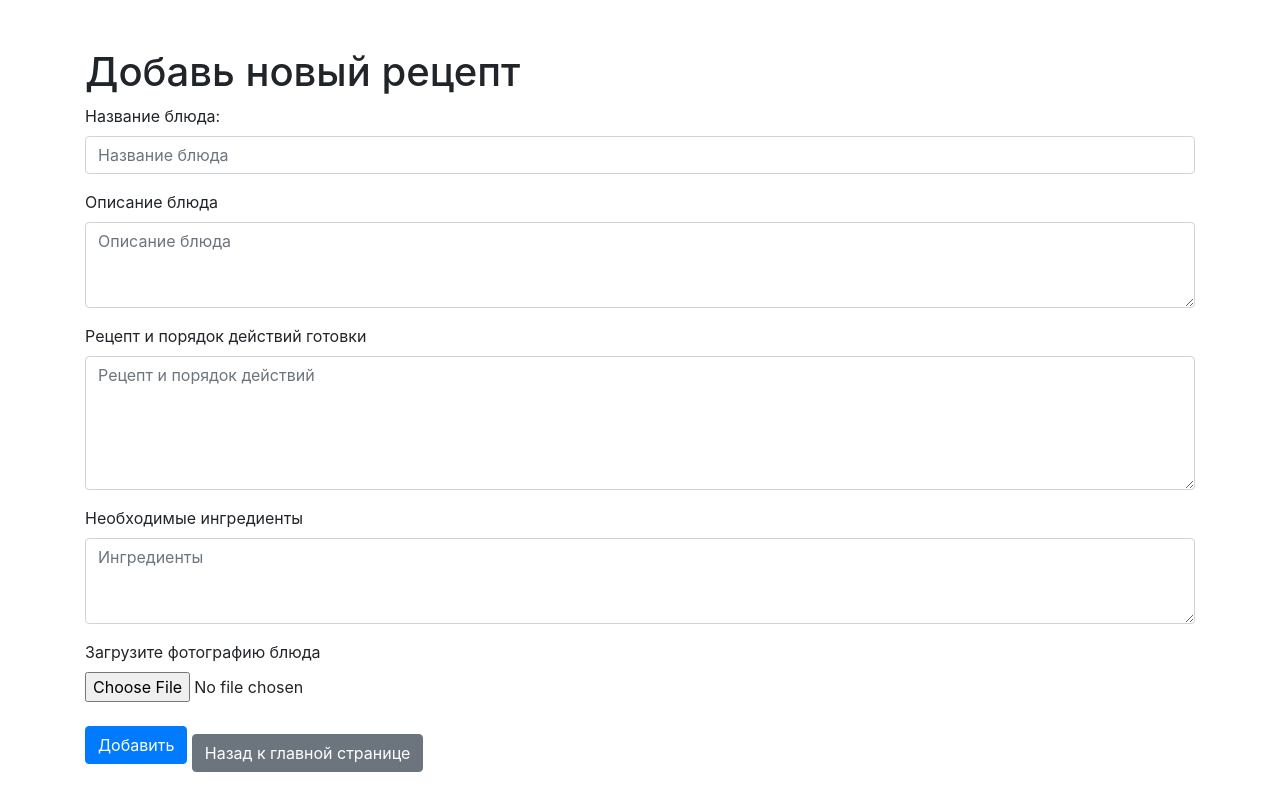
After one commit to zdanovamaria-132/recipe-book, a Flask app: page /add_ingredient in a window 1280 px wide. The commit adds this page. Run offline with Flask 3, Linux system fonts and the light colour scheme; some libraries are stand-ins or nearby versions.

Commit message:
Добавлена функция добавления рецептов

```diff
--- a/main.py
+++ b/main.py
@@ -29,6 +29,7 @@ init_db()
 
 
 @app.route('/')
+@app.route('/main')
 def index():
     username = session.get('username')  # Проверяем, есть ли пользователь в сессии
     if username:
@@ -93,6 +94,52 @@ def profile():
         return redirect(url_for('avtor'))
 
 
+@app.route('/add_ingredient')
+def add_ingredient():
+    return render_template('add_recipe.html')
+
+
+@app.route('/submit_recipe', methods=['POST'])
+def submit_recipe():
+    if 'username' not in session:
+        return redirect(url_for('avtor'))  # Если пользователь не авторизован, переходим на страницу авторизации
+
+    recipe_name = request.form['recipeName']
+    description_food = request.form['descriptionFood']
+    description_recipe = request.form['recipeDescription']
+    ingredients_id = request.form[
+        'ingredients']  # Предполагается, что это строка с ID ингредиентов, но пока тут просто строка
+    img = request.form['photoUpload']
+    username = session['username']
+
+    # Вывод данных в консоль
+    print("Название рецепта:", recipe_name)
+    print("Описание блюда:", description_food)
+    print("Инструкции:", description_recipe)
+    print("Ингредиенты:", ingredients_id)
+    print('username:', username)
+
+    # Получим id пользователя из базы данных по имени пользователя
+    conn = sqlite3.connect('database.db')
+    cursor = conn.cursor()
+    cursor.execute('SELECT id FROM users WHERE username = ?', (username,))
+    user_id = cursor.fetchone()
+
+    if user_id:
+        user_id = user_id[0]  # Получаем id пользователя
+        cursor.execute('''
+            INSERT INTO recipes (name, id_user, description_food, description_recipe, ingredient_id)
+            VALUES (?, ?, ?, ?, ?)
+        ''', (recipe_name, user_id, description_food, description_recipe, ingredients_id))
+
+        conn.commit()
+        conn.close()
+        return "Рецепт успешно добавлен!"
+    else:
+        conn.close()
+        return "Ошибка: Пользователь не найден."
+
+
 @app.route('/logout')
 def logout():
     session.pop('username', None)  # Удаление данных из сессии
--- /dev/null
+++ b/templates/add_recipe.html
@@ -0,0 +1,42 @@
+<!DOCTYPE html>
+<html lang="ru">
+<head>
+    <meta charset="UTF-8">
+    <meta name="viewport" content="width=device-width, initial-scale=1.0">
+    <title>Добавление рецепта</title>
+    <link rel="stylesheet" href="https://stackpath.bootstrapcdn.com/bootstrap/4.5.2/css/bootstrap.min.css">
+</head>
+<body>
+    <div class="container mt-5">
+        <h1>Добавь новый рецепт</h1>
+        <form action="/submit_recipe" method="POST"> <!-- Указан метод и действие -->
+            <div class="form-group">
+                <label for="recipeName">Название блюда:</label>
+                <input type="text" class="form-control" id="recipeName" name="recipeName" placeholder="Название блюда" required>
+            </div>
+            <div class="form-group">
+                <label for="descriptionFood">Описание блюда</label>
+                <textarea class="form-control" id="descriptionFood" name="descriptionFood" rows="3" placeholder="Описание блюда" required></textarea>
+            </div>
+            <div class="form-group">
+                <label for="recipeDescription">Рецепт и порядок действий готовки</label>
+                <textarea class="form-control" id="recipeDescription" name="recipeDescription" rows="5" placeholder="Рецепт и порядок действий" required></textarea>
+            </div>
+            <div class="form-group">
+                <label for="ingredients">Необходимые ингредиенты</label>
+                <textarea class="form-control" id="ingredients" name="ingredients" rows="3" placeholder="Ингредиенты" required></textarea>
+            </div>
+            <div class="form-group">
+                <label for="photoUpload">Загрузите фотографию блюда</label>
+                <input type="file" class="form-control-file" id="photoUpload" name="photoUpload" accept="image/*">
+            </div>
+            <button type="submit" class="btn btn-primary">Добавить</button>
+            <a href="/main" class="btn btn-secondary mt-3">Назад к главной странице</a>
+        </form>
+    </div>
+
+    <script src="https://code.jquery.com/jquery-3.5.1.slim.min.js"></script>
+    <script src="https://cdn.jsdelivr.net/npm/@popperjs/core@2.9.2/dist/umd/popper.min.js"></script>
+    <script src="https://stackpath.bootstrapcdn.com/bootstrap/4.5.2/js/bootstrap.min.js"></script>
+</body>
+</html>
--- a/templates/index.html
+++ b/templates/index.html
@@ -15,6 +15,7 @@
             {% if username %}
             <span class="navbar-text">Привет, {{ username }}!</span>
             <a href="/logout" class="btn btn-danger my-2 my-sm-0">Выйти</a>
+            <a href="/profile" class="btn btn-danger my-2 my-sm-0">Профиль</a>
             {% else %}
             <a href="/avtor" class="btn btn-outline-success my-2 my-sm-0">Авторизоваться</a>
             <a href="/regis" class="btn btn-outline-primary my-2 my-sm-0">Зарегистрироваться</a>
--- a/templates/profile.html
+++ b/templates/profile.html
@@ -11,6 +11,7 @@
     <h1>Профиль пользователя</h1>
     <p>Добро пожаловать, {{ username }}!</p>
     <a href="/logout" class="btn btn-danger mt-3">Выйти</a>
+    <a href="/add_ingredient" class="btn btn-primary mt-3">Добавить ингредиент</a>
 </div>
 </body>
 </html>
```
Also changed, not shown: database.db (added).
